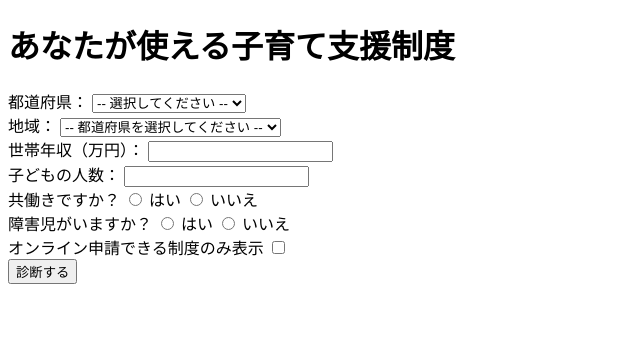
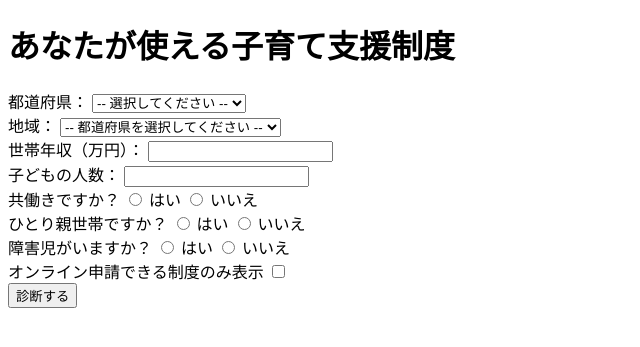
Before and after one commit to p-t-0778/kosodate, a Flask app: page / in a window 1280 px wide. Shown: the top 347 px of the page, without its empty margins (0-640 px from the left). Run offline with Flask 3, Linux system fonts and the light colour scheme.

Commit message:
Add files via upload

```diff
--- a/app.py
+++ b/app.py
@@ -25,6 +25,7 @@ def index():
         children = int(request.form["children"])
         dual_income = request.form["dual_income"]
         disabled_child = request.form["disabled_child"]
+        single_parent = request.form["single_parent"]
         online_only = "online_only" in request.form
 
         # 子どもの年齢一覧を取得
@@ -57,6 +58,11 @@ def index():
             (filtered["障害児条件"] == disabled_child)
         ]
 
+        filtered = filtered[
+            (filtered["ひとり親条件"] == "不問") |
+            (filtered["ひとり親条件"] == single_parent)
+        ]
+
         if online_only:
             filtered = filtered[filtered["オンライン申請"] == "〇"]
 
--- a/data/support_data.csv
+++ b/data/support_data.csv
@@ -1,4 +1,4 @@
-都道府県,地域,年収上限,子数下限,年齢上限,共働き条件,障害児条件,オンライン申請,制度名,内容,金額,公式ページURL
-東京都,杉並区,600,1,15,不問,不問,〇,子ども医療費助成,中学卒業まで医療費無料,-,https://example.com/suginami
-東京都,世田谷区,500,1,3,はい,不問,✕,保育料軽減制度,共働き世帯で保育料を一部補助,最大5万円,https://example.com/setagaya
-東京都,練馬区,800,1,6,不問,はい,〇,障害児通園補助,障害のある子どもへの支援制度,月2万円,https://example.com/nerima
+都道府県,地域,年収上限,子数下限,年齢上限,共働き条件,ひとり親条件,障害児条件,オンライン申請,制度名,内容,金額,公式ページURL
+東京都,杉並区,600,1,15,不問,不問,不問,〇,子ども医療費助成,中学卒業まで医療費無料,-,https://example.com/suginami
+東京都,世田谷区,500,1,3,はい,不問,不問,✕,保育料軽減制度,共働き世帯で保育料を一部補助,最大5万円,https://example.com/setagaya
+東京都,練馬区,800,1,6,不問,不問,はい,〇,障害児通園補助,障害のある子どもへの支援制度,月2万円,https://example.com/nerima
--- a/templates/index.html
+++ b/templates/index.html
@@ -41,6 +41,10 @@
     <label>共働きですか？</label>
     <input type="radio" name="dual_income" value="はい" {% if request.form.dual_income == 'はい' %}checked{% endif %}> はい
     <input type="radio" name="dual_income" value="いいえ" {% if request.form.dual_income == 'いいえ' %}checked{% endif %}> いいえ<br>
+
+    <label>ひとり親世帯ですか？</label>
+    <input type="radio" name="single_parent" value="はい" {% if request.form.single_parent == 'はい' %}checked{% endif %}> はい
+    <input type="radio" name="single_parent" value="いいえ" {% if request.form.single_parent == 'いいえ' %}checked{% endif %}> いいえ<br>
 
     <label>障害児がいますか？</label>
     <input type="radio" name="disabled_child" value="はい" {% if request.form.disabled_child == 'はい' %}checked{% endif %}> はい
```
